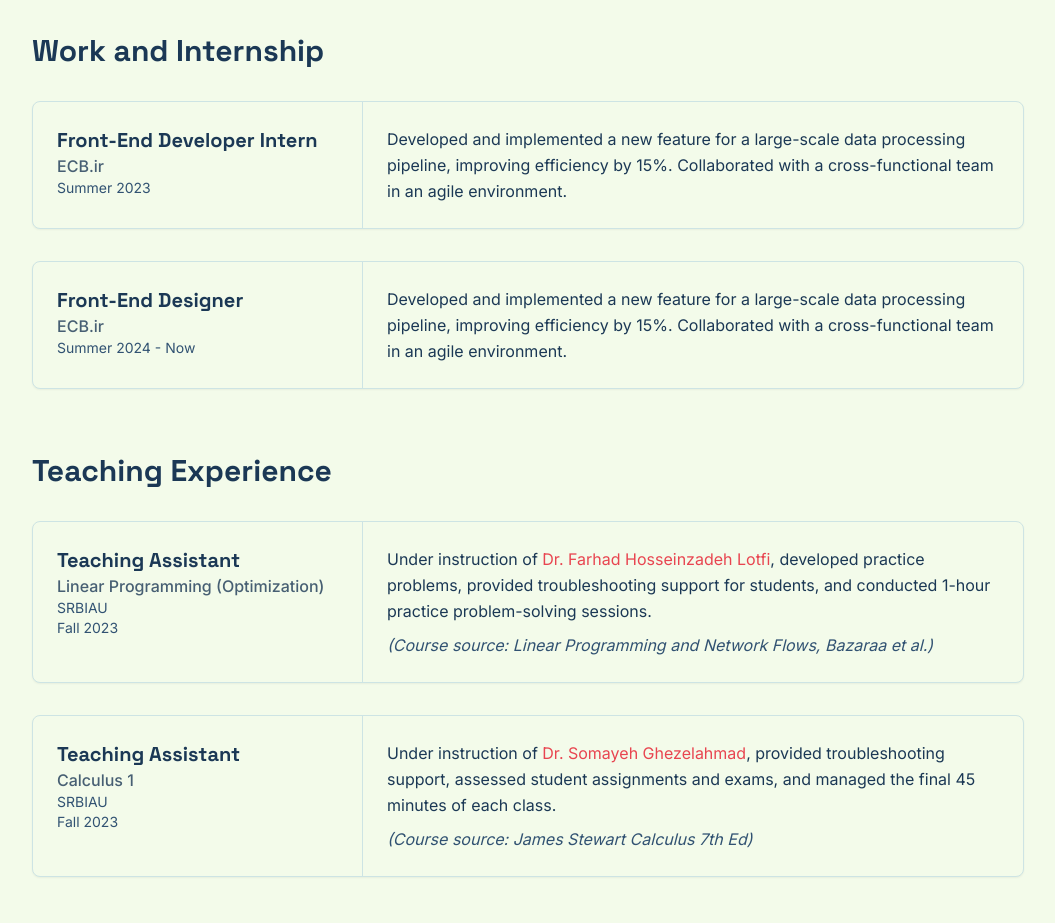
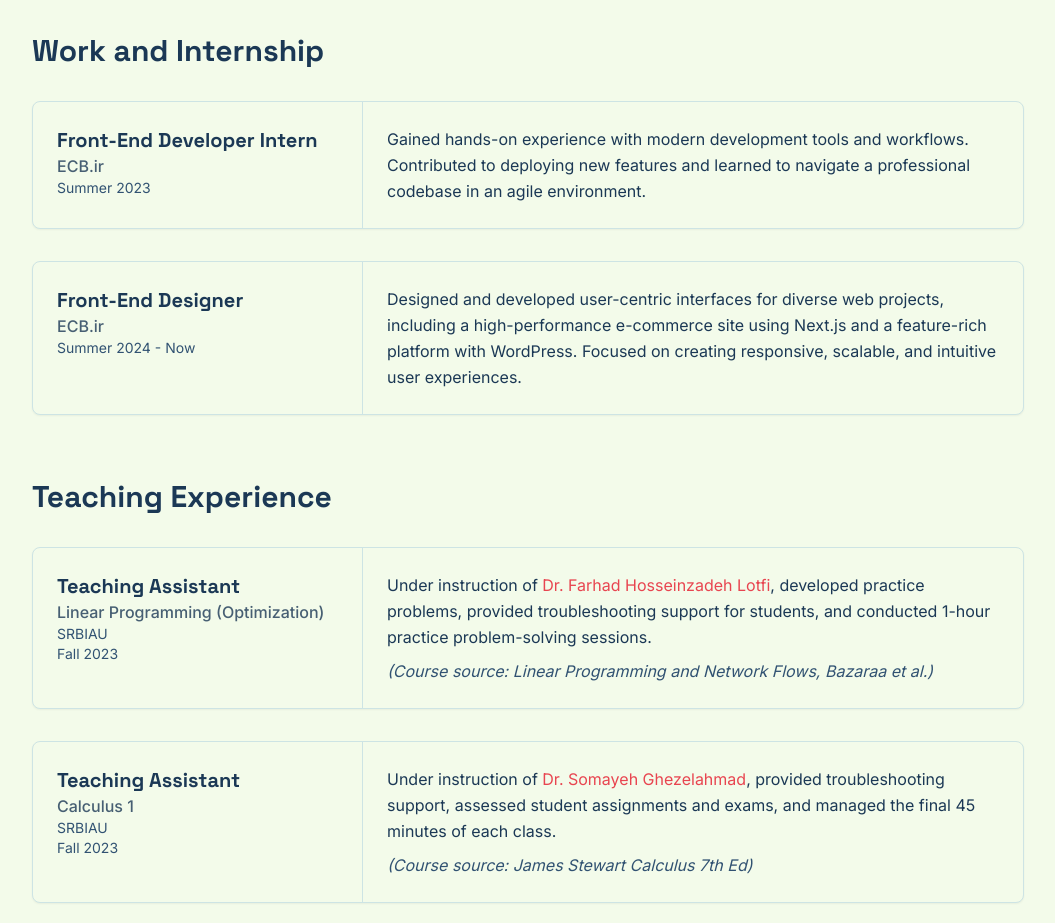
Before and after one commit to DearShervin/dearshervin.github.io, a Next.js app: page /studio/experience in a window 1280 px wide. Shown: the part 1000-1923 px from the top of the page, without its empty margins (112-1167 px from the left). Built offline with nearby package versions, Linux system fonts and the light colour scheme.

Commit message:
initial commit

```diff
--- a/src/app/experience/page.tsx
+++ b/src/app/experience/page.tsx
@@ -61,13 +61,13 @@ const workExperiences = [
         role: "Front-End Developer Intern",
         company: "ECB.ir",
         duration: "Summer 2023",
-        description: "Developed and implemented a new feature for a large-scale data processing pipeline, improving efficiency by 15%. Collaborated with a cross-functional team in an agile environment."
+        description: "Gained hands-on experience with modern development tools and workflows. Contributed to deploying new features and learned to navigate a professional codebase in an agile environment."
     },
     {
       role: "Front-End Designer",
       company: "ECB.ir",
       duration: "Summer 2024 - Now",
-      description: "Developed and implemented a new feature for a large-scale data processing pipeline, improving efficiency by 15%. Collaborated with a cross-functional team in an agile environment."
+      description: "Designed and developed user-centric interfaces for diverse web projects, including a high-performance e-commerce site using Next.js and a feature-rich platform with WordPress. Focused on creating responsive, scalable, and intuitive user experiences."
   }
 ]
 
```
